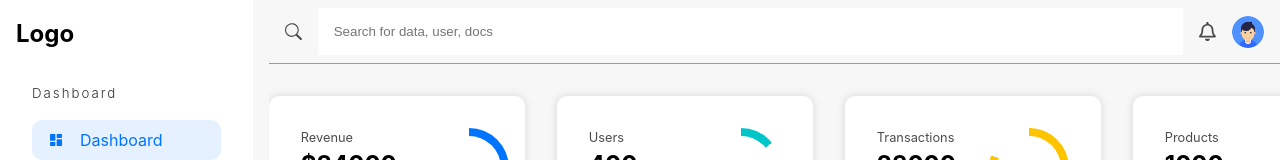
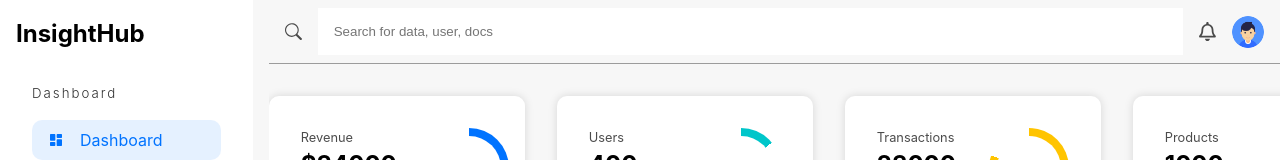
Before and after one commit to ItsImran10140/DashBoard_App, a React (Vite) app: page /admin/dashboard in a window 1280 px wide. Shown: the top 160 px of the page. Built offline with nearby package versions, Linux system fonts and the light colour scheme.

Commit message:
logo name

```diff
--- a/src/components/AdminSideBar.tsx
+++ b/src/components/AdminSideBar.tsx
@@ -58,7 +58,7 @@ const AdminSideBar = () => {
             : {}
         }
       >
-        <h2>Logo</h2>
+        <h2>InsightHub</h2>
         <DivOne location={location} />
         <DivTwo location={location} />
         <DivThree location={location} />
```
